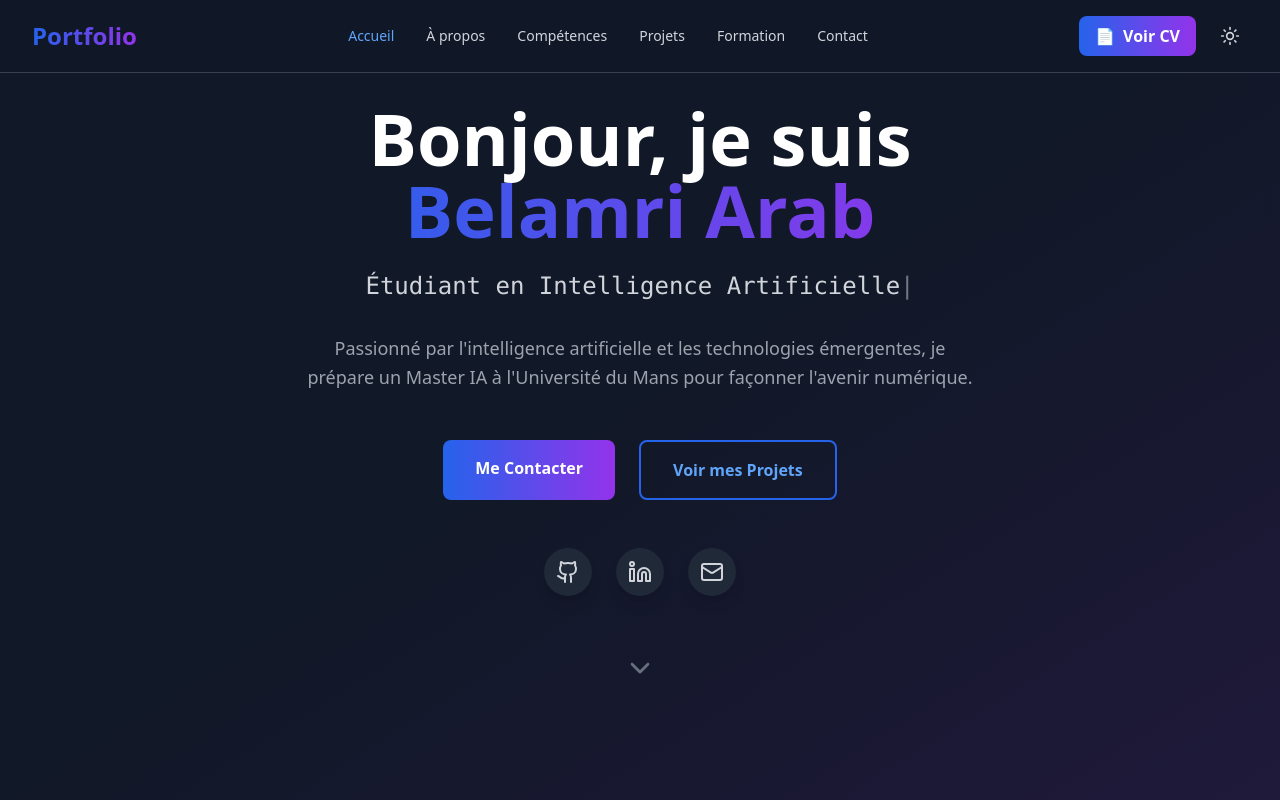
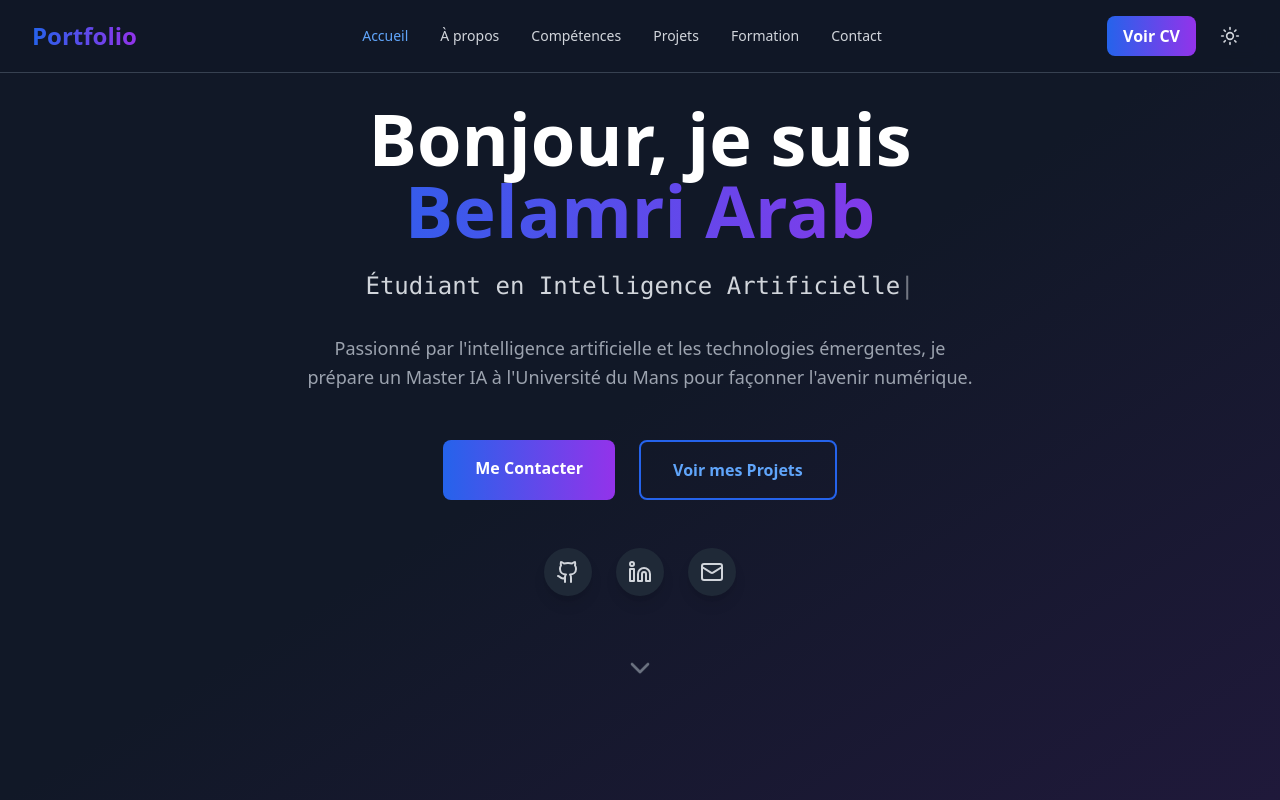
Before and after one commit to Arabbelamri/portfolio, a React (Vite) app: page / in a window 1280 px wide. Shown: the top 800 px of the page. Built offline with nearby package versions, Linux system fonts and the light colour scheme.

Commit message:
Mise à jour du cv

```diff
--- a/src/components/Header.tsx
+++ b/src/components/Header.tsx
@@ -55,7 +55,6 @@ const Header: React.FC<HeaderProps> = ({ darkMode, setDarkMode, activeSection })
               rel="noopener noreferrer"
               className="flex items-center space-x-2 px-4 py-2 bg-gradient-to-r from-blue-600 to-purple-600 text-white rounded-lg font-semibold hover:shadow-lg transform hover:-translate-y-1 transition-all duration-300"
             >
-              <span>📄</span>
               <span className="hidden sm:inline">Voir CV</span>
             </a>
             <button
```
